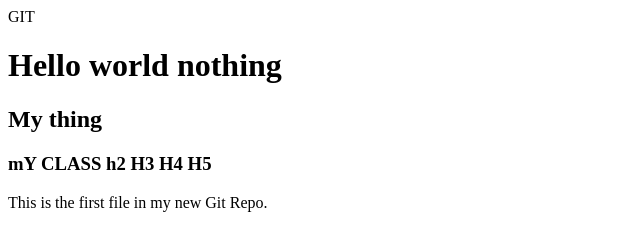
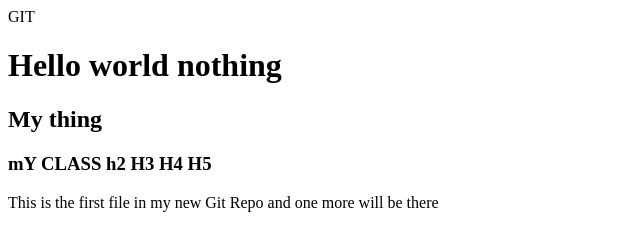
Before and after one commit to AKPAN000/My-folder-is-busy, a plain HTML site: page index.html in a window 1280 px wide. Shown: the whole page, without its empty margins (0-640 px from the left). Drawn offline with Linux system fonts and the light colour scheme.

Commit message:
All files are commited

```diff
--- a/index.html
+++ b/index.html
@@ -8,7 +8,7 @@ GIT <!DOCTYPE html>
 <h1>Hello world nothing</h1>
 <h2> My thing </h2>
 <h3>mY CLASS h2 H3 H4 H5 </h3>
-<p>This is the first file in my new Git Repo.</p>
+<p>This is the first file in my new Git Repo and one more will be there</p>
 
 </body akash2>
 </html>
```
Also changed, not shown: get.html (+1 -0 lines).
